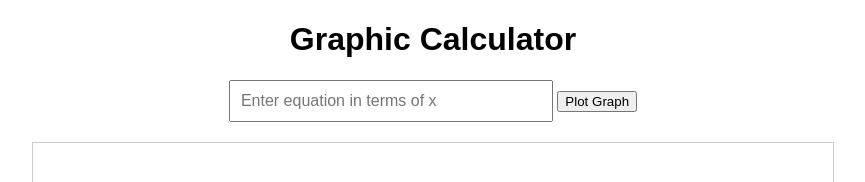
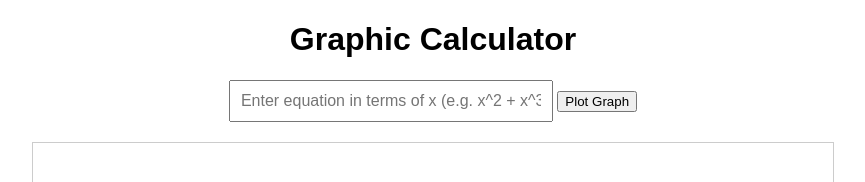
Before and after one commit to samchan1150/Graphic-Calculator, a plain HTML site: page index.html in a window 1280 px wide. Shown: the top 182 px of the page, without its empty margins (207-1072 px from the left). Drawn offline with nearby package versions, Linux system fonts and the light colour scheme.

Commit message:
Added example

```diff
--- a/index.html
+++ b/index.html
@@ -32,7 +32,7 @@
     <h1>Graphic Calculator</h1>
 
     <div id="calculator">
-        <input type="text" id="equation" placeholder="Enter equation in terms of x">
+        <input type="text" id="equation" placeholder="Enter equation in terms of x (e.g. x^2 + x^3)">
         <button onclick="drawGraph()">Plot Graph</button>
     </div>
 
```
Also changed, not shown: text.txt (added).
